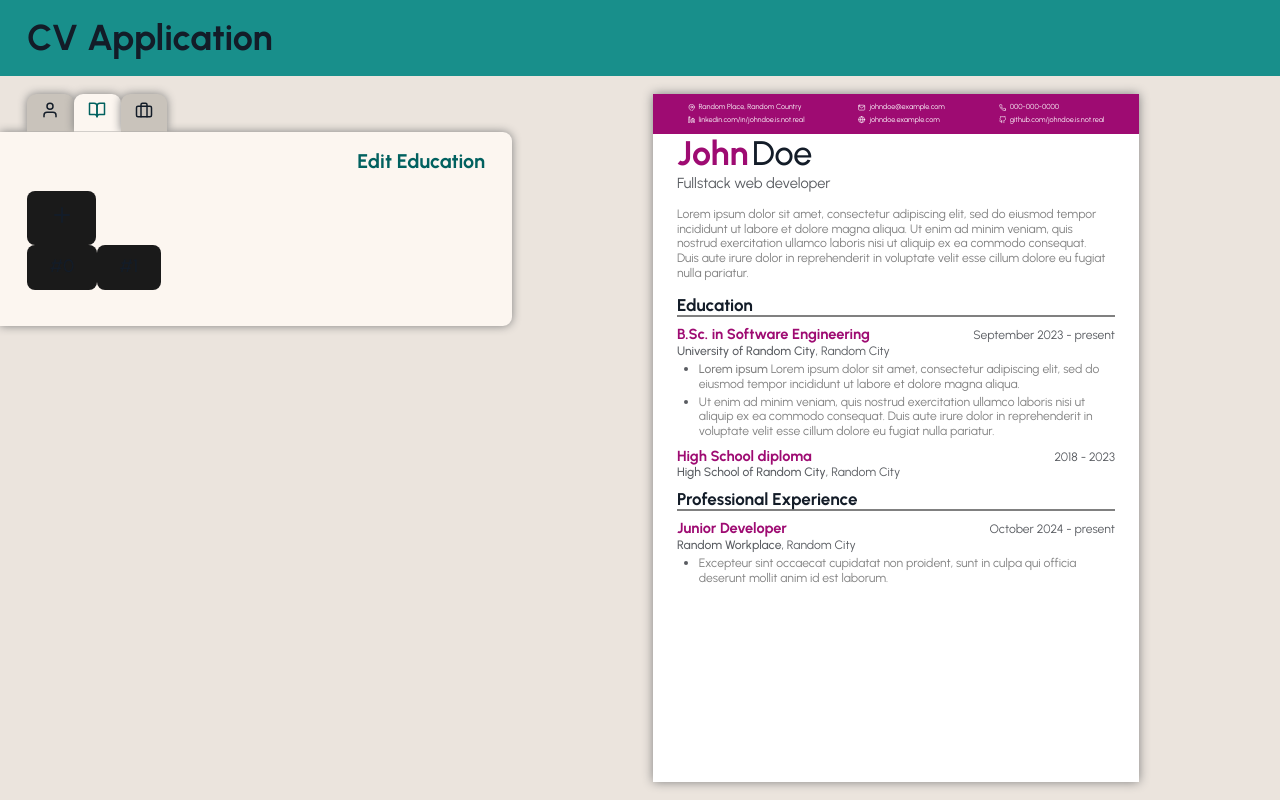
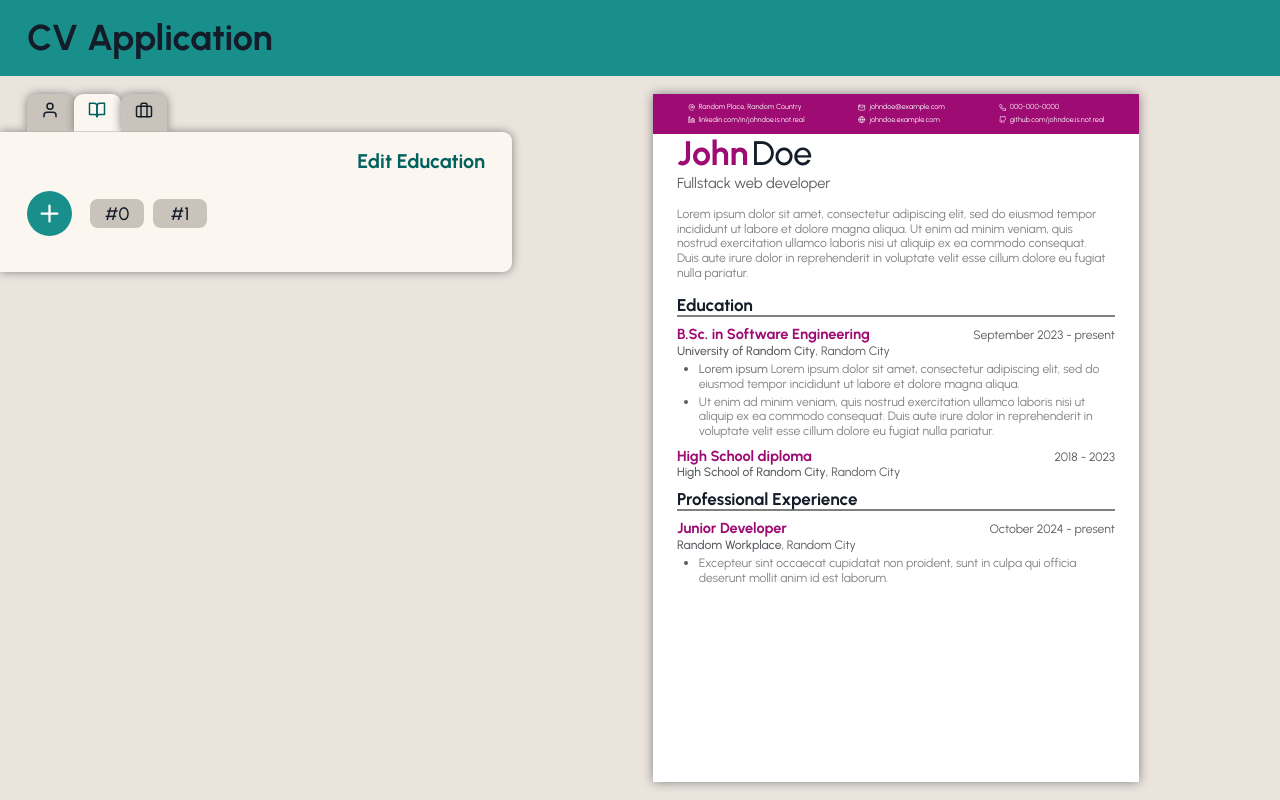
Before and after one commit to frarosset/cv-application, a React (Vite) app: page / in a window 1280 px wide. Both pictures are taken after a click on the button 97 px from the left and 112 px from the top of the page. Built offline with nearby package versions, Linux system fonts and the light colour scheme.

Commit message:
style(EditListSelectionButtons): add style to EditListSelectionButtons

```diff
--- a/src/components/editor/EditListSelectionButtons.jsx
+++ b/src/components/editor/EditListSelectionButtons.jsx
@@ -1,4 +1,5 @@
 import Button from "../base/Button.jsx";
+import "../../styles/editor/EditListSelectionButtons.css";
 
 // It assumes there is an external list of items, each of which has a .id
 // property. This list is passed as a prop.
--- /dev/null
+++ b/src/styles/editor/EditListSelectionButtons.css
@@ -0,0 +1,88 @@
+.edit-list-selection-buttons {
+  display: flex;
+  align-items: center;
+  gap: calc(2 * var(--editor-section-button-item-gap));
+}
+
+.edit-list-selection-items-buttons {
+  display: flex;
+  flex-wrap: wrap;
+  gap: var(--editor-section-button-item-gap);
+}
+
+.edit-list-selection-new-item-button {
+  align-self: flex-start;
+
+  background-color: var(--edit-section-highlight-color-secondary);
+  color: var(--col-txt-alt);
+
+  aspect-ratio: 1;
+  min-height: 0;
+  border-radius: 50%;
+  border: none !important;
+
+  padding: var(--editor-section-button-new-item-padding);
+}
+
+.edit-list-selection-new-item-button .icon,
+.edit-list-selection-new-item-button svg {
+  height: var(--editor-section-button-icon-larger-size);
+  width: var(--editor-section-button-icon-larger-size);
+}
+
+.edit-list-selection-item-button {
+  background-color: var(--editor-section-button-color);
+
+  padding: var(--editor-section-button-item-padding);
+  line-height: 1;
+  min-width: var(--editor-section-button-item-min-width);
+
+  border: none !important;
+}
+
+/* when hover is supported */
+@media not all and (hover: none) {
+  .edit-list-selection-new-item-button:hover {
+    background-color: var(--edit-section-highlight-color);
+    outline: var(--button-small-outline-size) solid
+      var(--edit-section-highlight-color);
+  }
+
+  .edit-list-selection-item-button:hover {
+    background-color: var(--editor-section-button-color-secondary);
+    color: var(--edit-section-highlight-color-secondary);
+    outline: var(--button-small-outline-size) solid
+      var(--edit-section-highlight-color);
+  }
+}
+
+.edit-list-selection-new-item-button:focus,
+.edit-list-selection-new-item-button:focus-visible {
+  background-color: var(--edit-section-highlight-color);
+  outline: var(--button-small-outline-size) solid
+    var(--edit-section-highlight-color);
+}
+
+.edit-list-selection-item-button:focus,
+.edit-panel .edit-panel-button:focus-visible {
+  background-color: var(--editor-section-button-color-secondary);
+  color: var(--edit-section-highlight-color-secondary);
+  outline: var(--button-small-outline-size) solid
+    var(--edit-section-highlight-color);
+}
+
+.edit-list-selection-new-item-button.current {
+  background-color: var(--edit-section-highlight-color-secondary);
+  outline: none;
+  opacity: var(--disabled-button-opacity);
+  pointer-events: none;
+}
+
+.edit-list-selection-item-button.current {
+  background-color: var(--edit-section-highlight-color);
+  color: var(--col-txt-alt);
+  font-weight: normal;
+  outline: var(--button-large-outline-size) solid
+    var(--edit-section-highlight-color);
+  pointer-events: none;
+}
--- a/src/styles/variables.css
+++ b/src/styles/variables.css
@@ -45,6 +45,8 @@
   --editor-section-button-color: var(--col-light-4);
   --editor-section-button-color-secondary: var(--col-light-3);
 
+  --disabled-button-opacity: 0.5;
+
   /* Font family */
   --main-font: "Urbanist";
   --h1-font: "Urbanist";
@@ -79,9 +81,15 @@
   --editor-form-padding: 1rem;
   --editor-form-gap: 0.5rem;
   --editor-section-button-icon-size: 1em;
+  --editor-section-button-icon-larger-size: 1.5em;
   --editor-section-button-padding-tb: min(2%, 0.4em);
   --editor-section-button-padding: var(--editor-section-button-padding-tb)
     min(4%, 0.8em);
+  --editor-section-button-icon-new-item-padding: 0.5em;
+  --editor-section-button-item-padding: 0.3em 0.5em;
+  --editor-section-button-item-gap: 0.5em;
+  --editor-section-button-new-item-padding: 0.5em;
+  --editor-section-button-item-min-width: 3em;
 
   --input-padding: 2px;
   --label-input-gap: 0.5em;
@@ -102,6 +110,9 @@
   --input-color-required: var(--col-accent-1);
 
   --textarea-rows: 6;
+
+  --button-small-outline-size: 1px;
+  --button-large-outline-size: 3px;
 
   /* Preview page */
   --preview-page-bg-col: white;
```
